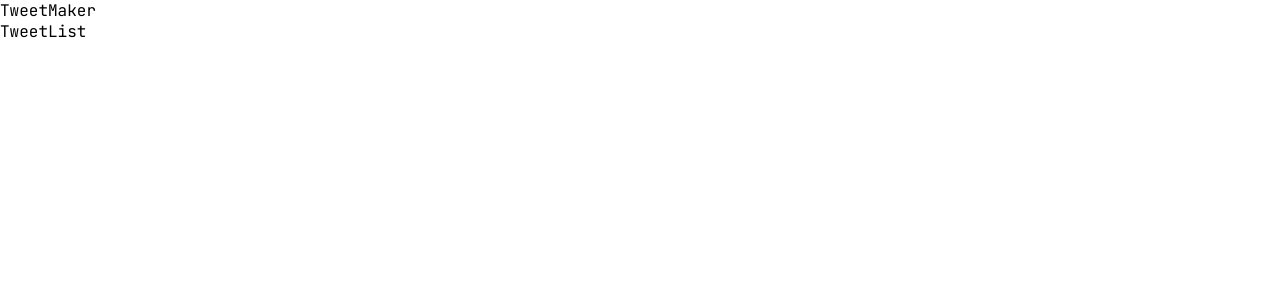
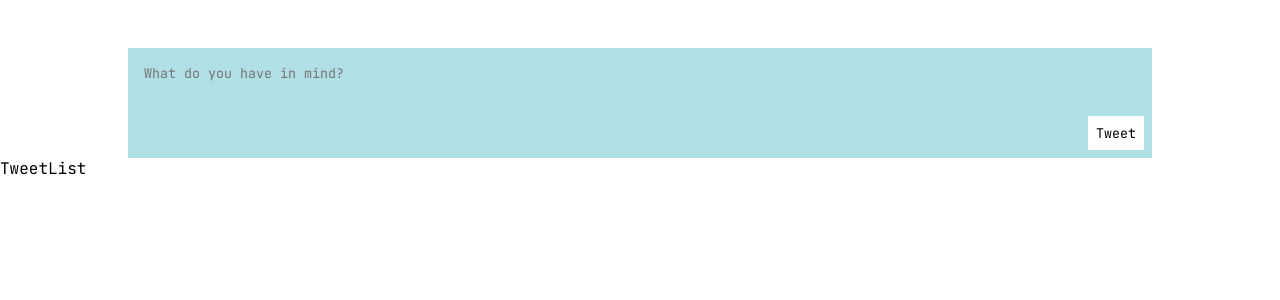
Before and after one commit to MarkDavidovich/tweeter-react-project, a React (Vite) app: page / in a window 1280 px wide. Shown: the top 300 px of the page. Built offline with nearby package versions, Linux system fonts and the light colour scheme.

Commit message:
add basic TweetMaker structure and style

```diff
--- a/src/components/TweetMaker/TweetMaker.jsx
+++ b/src/components/TweetMaker/TweetMaker.jsx
@@ -1,6 +1,35 @@
+import { useState } from "react";
 import style from "./TweetMaker.module.css";
 
 const TweetMaker = () => {
-  return <div>TweetMaker</div>;
+  //recieves user name and function to add new tweets
+  const [text, setText] = useState("");
+
+  const MAX_TWEET_LENGTH = 140;
+
+  return (
+    <form className={style.form}>
+      <textarea
+        id={style.input}
+        placeholder="What do you have in mind?"
+        value={text}
+        onChange={(ev) => {
+          setText(ev.target.value);
+        }}
+      />
+      <div className={style.container}>
+        <div>{text.length > MAX_TWEET_LENGTH ? "Can't contain more than 140 chars" : ""}</div>
+        <button
+          type="button"
+          onClick={() => {
+            console.log(text);
+          }}
+          disabled={text.length > MAX_TWEET_LENGTH}
+        >
+          Tweet
+        </button>
+      </div>
+    </form>
+  );
 };
 export default TweetMaker;
--- a/src/components/TweetMaker/TweetMaker.module.css
+++ b/src/components/TweetMaker/TweetMaker.module.css
@@ -0,0 +1,39 @@
+.form {
+  display: flex;
+  flex-direction: column;
+  gap: 0.5rem;
+  width: 80%;
+  padding: 0.5rem;
+  margin-inline: auto;
+  margin-top: 3rem;
+  background-color: powderblue;
+}
+
+#input {
+  border: none;
+  outline: none;
+  resize: none;
+  padding: 0.5rem;
+  background-color: powderblue;
+}
+
+.container {
+  display: flex;
+  align-items: center;
+}
+
+.container > div {
+  flex: 1;
+  padding-inline: 0.5rem;
+}
+
+.container > button {
+  background-color: #fff;
+  border: none;
+  cursor: pointer;
+  padding: 0.5rem;
+}
+
+.container > button:disabled {
+  cursor: default;
+}
```
